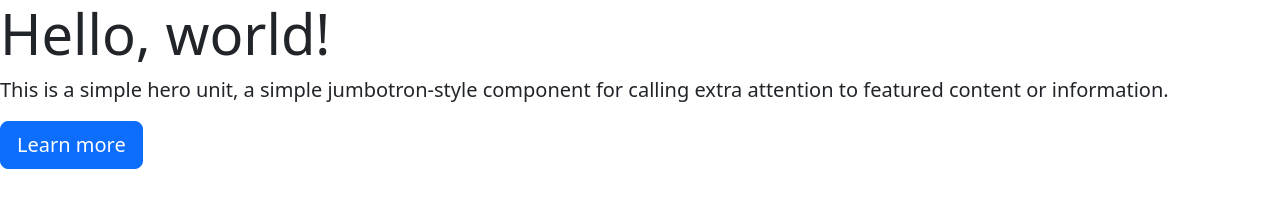
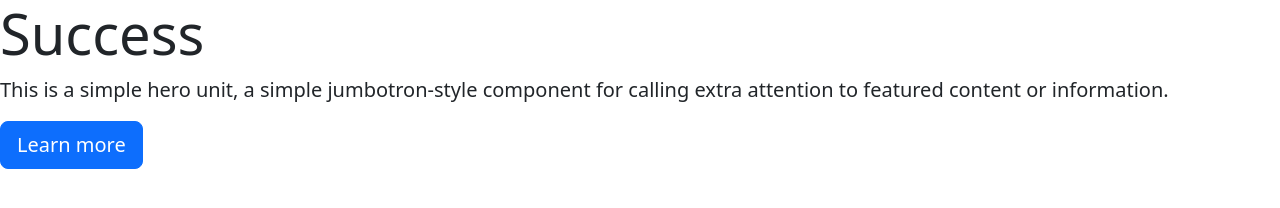
Before and after one commit to AirMormon1029/mailchimp, a website: page public/success.html in a window 1280 px wide. Drawn offline with nearby package versions, Linux system fonts and the light colour scheme.

Commit message:
success and failure pages better

```diff
--- a/public/success.html
+++ b/public/success.html
@@ -9,7 +9,7 @@
 
 <body>
     <div class="jumbotron">
-        <h1 class="display-4">Hello, world!</h1>
+        <h1 class="display-4">Success</h1>
         <p class="lead">This is a simple hero unit, a simple jumbotron-style component for calling extra attention to featured content or information.</p>
           <a class="btn btn-primary btn-lg" href="#" role="button">Learn more</a>
         </p>
```
Also changed, not shown: public/failure.html (+2 -2 lines).
